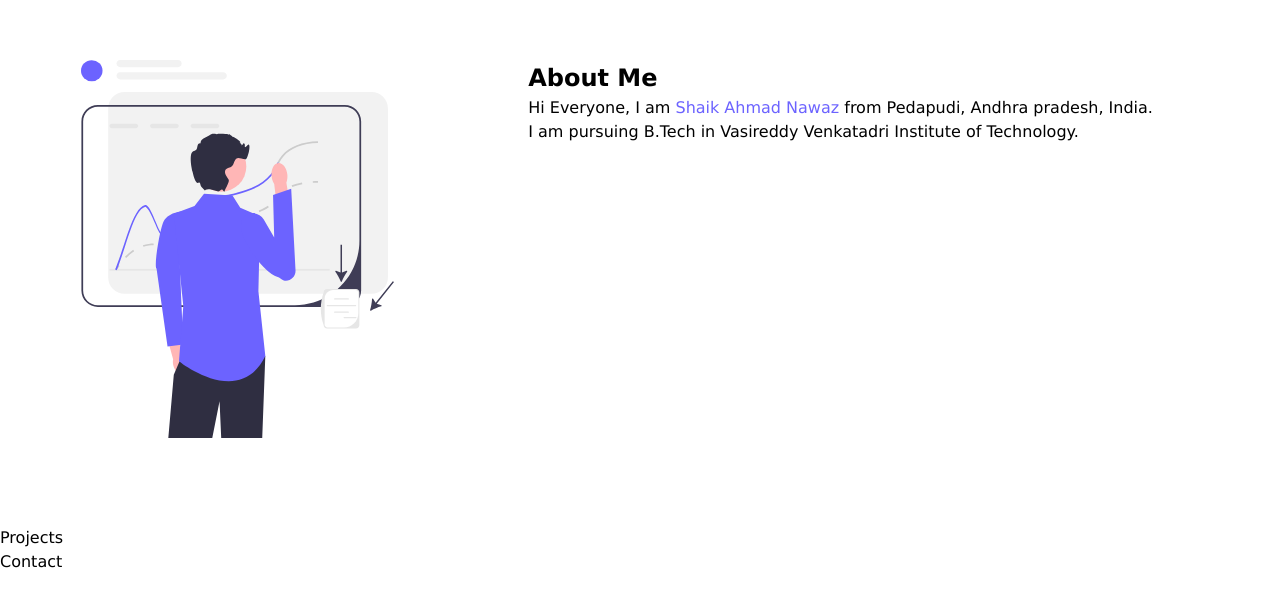
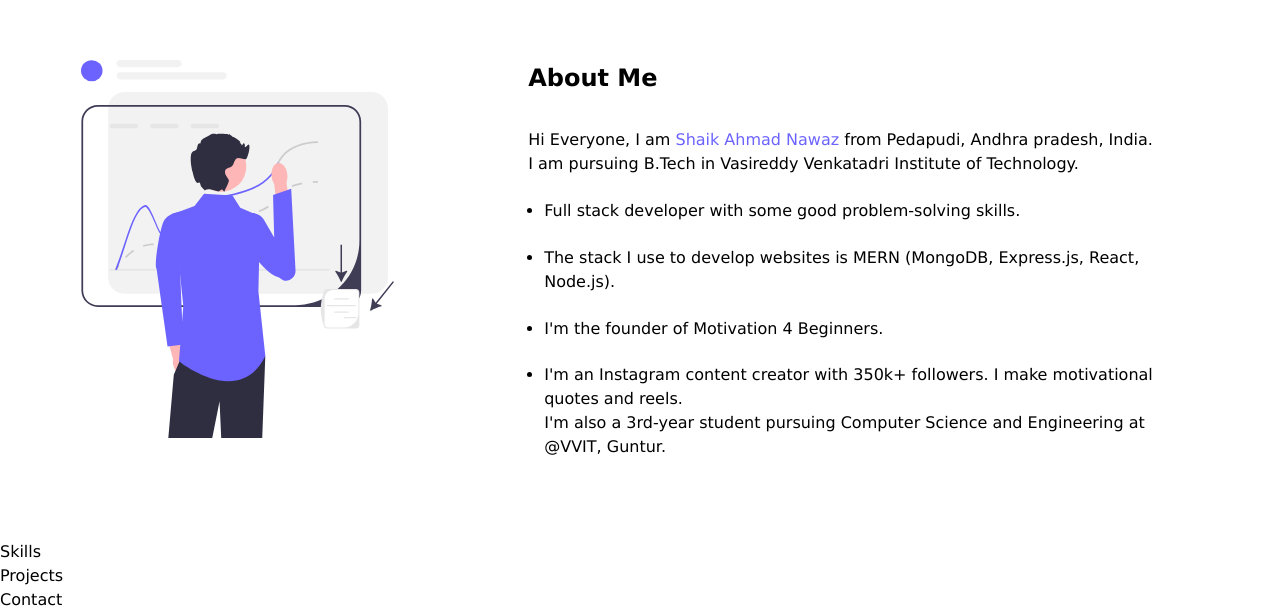
Before and after one commit to shaikahmadnawaz/portfolio-website, a React (Create React App) app: page / in a window 1280 px wide. Shown: the part 748-1360 px from the top of the page. Before the commit the page ends 1322 px from the top, so only its background shows below. Built offline with nearby package versions, Linux system fonts and the light colour scheme.

Commit message:
about part completed

```diff
--- a/src/components/home/about/About.js
+++ b/src/components/home/about/About.js
@@ -15,6 +15,20 @@
           pradesh, India. <br />I am pursuing B.Tech in Vasireddy Venkatadri
           Institute of Technology.
         </p>
+        <ul>
+          <li>Full stack developer with some good problem-solving skills.</li>
+          <li>
+            The stack I use to develop websites is MERN (MongoDB, Express.js,
+            React, Node.js).
+          </li>
+          <li>I'm the founder of Motivation 4 Beginners.</li>
+          <li>
+            I'm an Instagram content creator with 350k+ followers. I make
+            motivational quotes and reels.
+          </li>
+          I'm also a 3rd-year student pursuing Computer Science and Engineering
+          at @VVIT, Guntur.
+        </ul>
       </div>
     </section>
   );
--- a/src/components/home/about/about.css
+++ b/src/components/home/about/about.css
@@ -19,3 +19,14 @@
 .right {
   flex-basis: 60%;
 }
+.right ul {
+  margin-left: 1rem;
+}
+
+.right li {
+  padding: -5rem 0;
+}
+
+.right p {
+  margin-top: 2rem;
+}
--- a/src/components/home/skills/Skills.js
+++ b/src/components/home/skills/Skills.js
@@ -0,0 +1,7 @@
+import React from "react";
+
+const Skills = () => {
+  return <div>Skills</div>;
+};
+
+export default Skills;
--- a/src/components/home/skills/skills.css
+++ b/src/components/home/skills/skills.css
@@ -0,0 +1,3 @@
+div {
+  color: black;
+}
--- a/src/pages/Home.js
+++ b/src/pages/Home.js
@@ -5,6 +5,7 @@
 import Projects from "../components/home/projects/Projects";
 import Contact from "../components/home/contact/Contact";
 import Footer from "../components/common/footer/Footer";
+import Skills from "../components/home/skills/Skills";
 
 const Home = () => {
   return (
@@ -12,6 +13,7 @@
       <Navbar />
       <Header />
       <About />
+      <Skills />
       <Projects />
       <Contact />
       {/* <Footer /> */}
```
